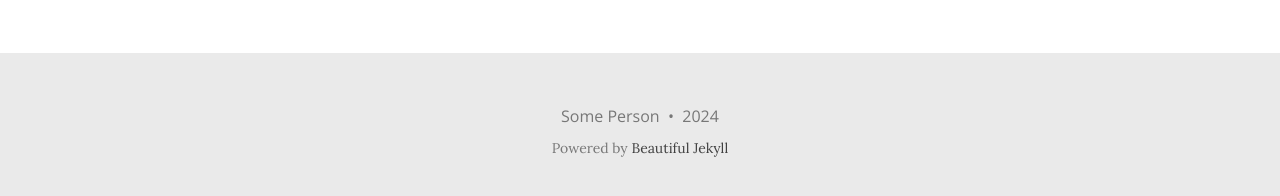
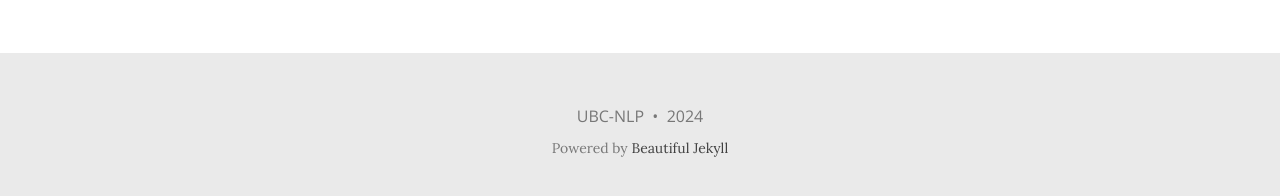
Before and after one commit to UBC-NLP/casablanca.github.io, a Jekyll site: the page built from index.html, in a window 1280 px wide. Shown: the part 691-887 px from the top of the page. Built offline with Jekyll 4.4.1, drawn with Linux system fonts in a browser that asks for light colours; nearby versions of some CDN libraries; the list of posts is cut into pages by our own code.

Commit message:
Update _config.yml

```diff
--- a/_config.yml
+++ b/_config.yml
@@ -13,7 +13,7 @@
 title: Casablanca
 
 # Your name to show in the footer
-author: Some Person
+author: UBC-NLP
 
 ###############################################
 # --- List of links in the navigation bar --- #
```
